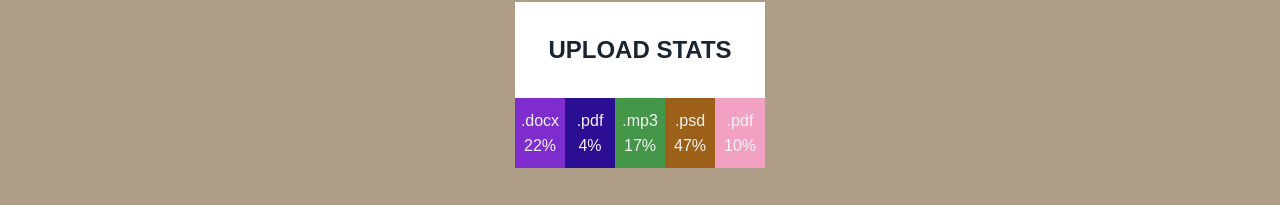
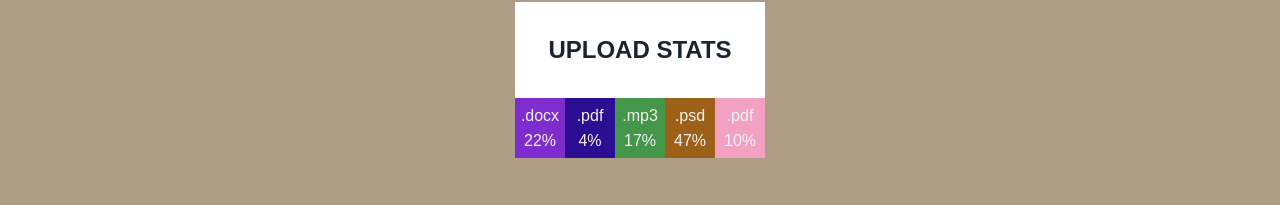
Before and after one commit to EuJinnLucaShow/goit-react-hw-01-components, a React (Create React App) app: page / in a window 1280 px wide. Shown: the part 595-800 px from the top of the page. Built offline with nearby package versions, Linux system fonts and the light colour scheme.

Commit message:
Update statistics.styled.css

```diff
--- a/src/components/Statistics/statistics.styled.css
+++ b/src/components/Statistics/statistics.styled.css
@@ -30,5 +30,5 @@
   font-size: 16px;
   color: #f3f3f3;
   width: 50px;
-  padding: 10px 5px;
+  padding: 5px;
 }
```
